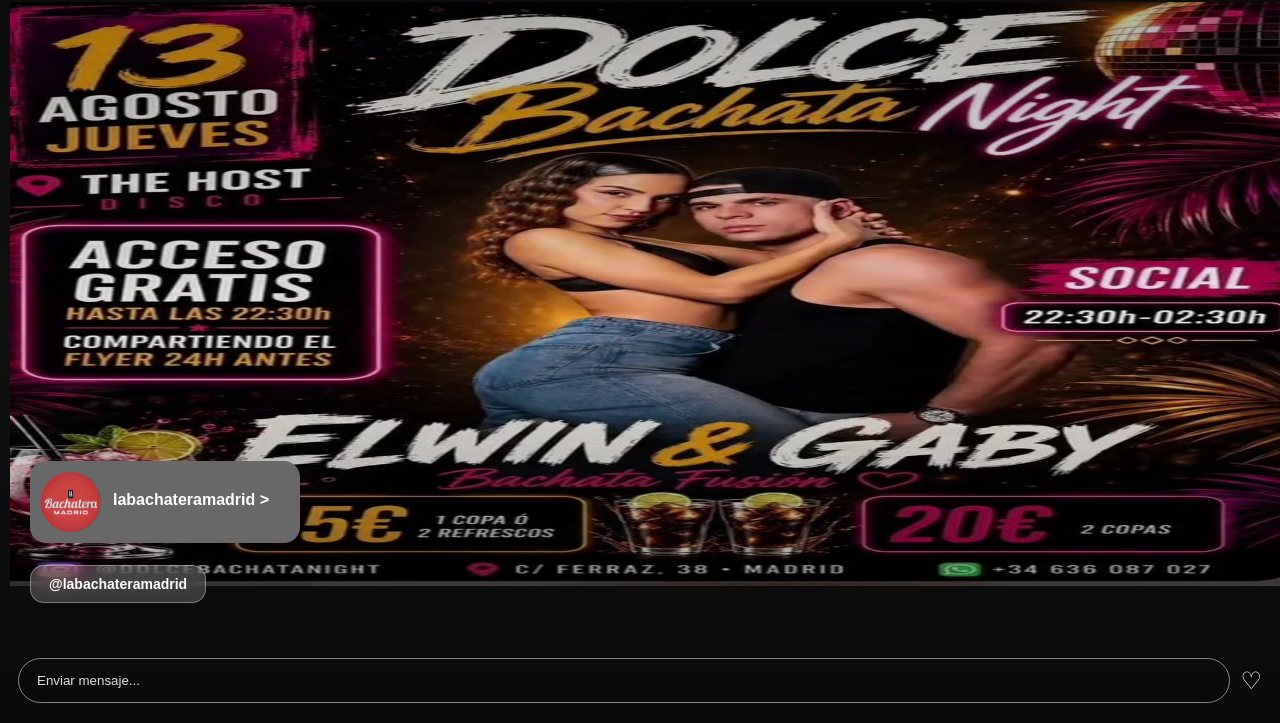
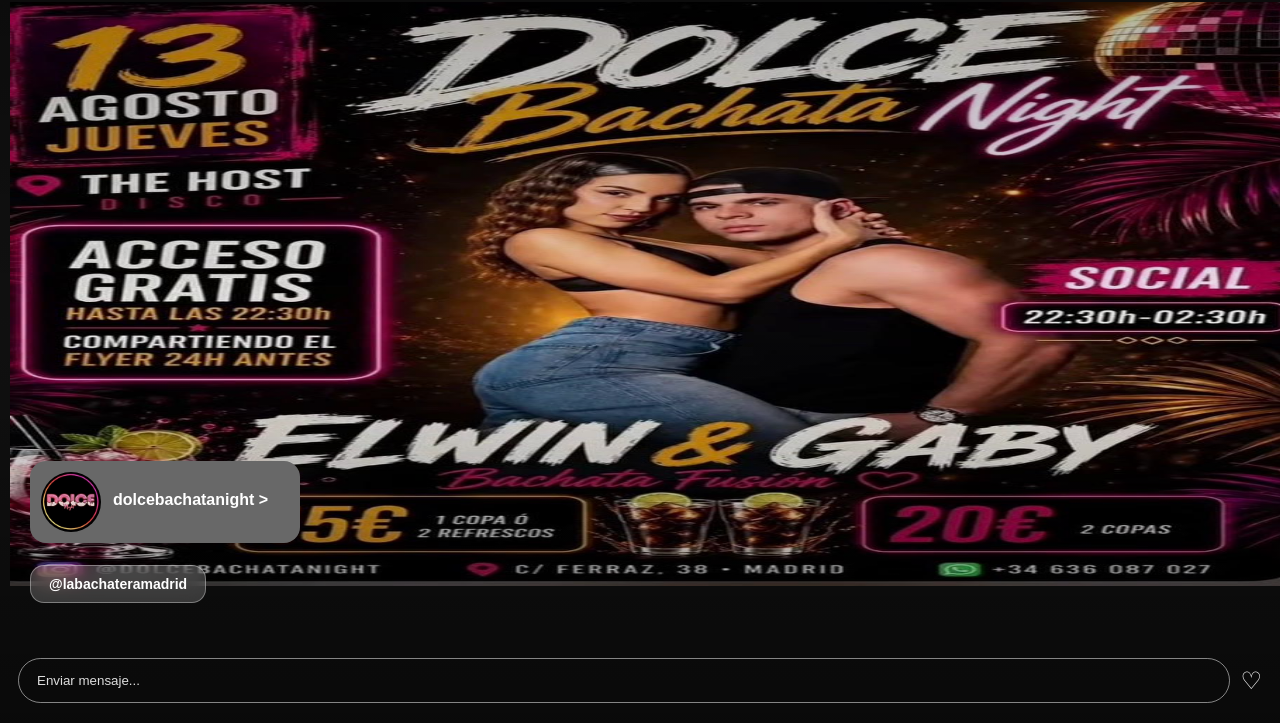
Before and after one commit to angelriverav/thehost, a plain HTML site: page index.html in a window 1280 px wide. Both pictures are taken after a click on the element "@labachateramadrid". Shown: the part 77-800 px from the top of the page. Drawn offline with Linux system fonts and the light colour scheme.

Commit message:
upgrade image

```diff
--- a/index.html
+++ b/index.html
@@ -302,10 +302,10 @@
 
       <!-- Tarjeta simulada -->
       <div class="profile-card" id="profileCard">
-        <img src="./labachateramadrid.jpg" />
+        <img src="./dolcebachatanight.jpg" />
 
         <div>
-          <div class="name">labachateramadrid ></div>
+          <div class="name">dolcebachatanight ></div>
         </div>
       </div>
 
```
Also changed, not shown: dolcebachatanight.jpg (added).
